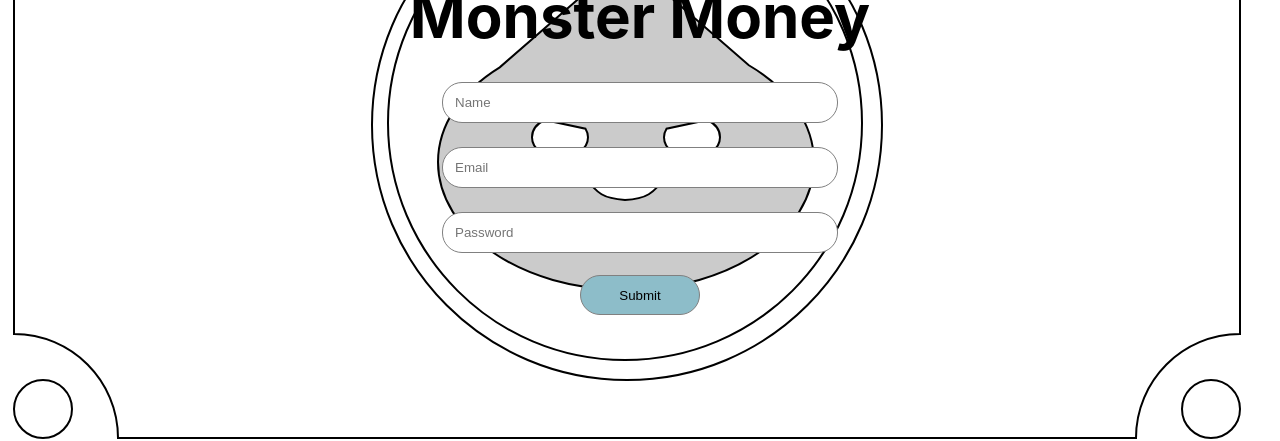
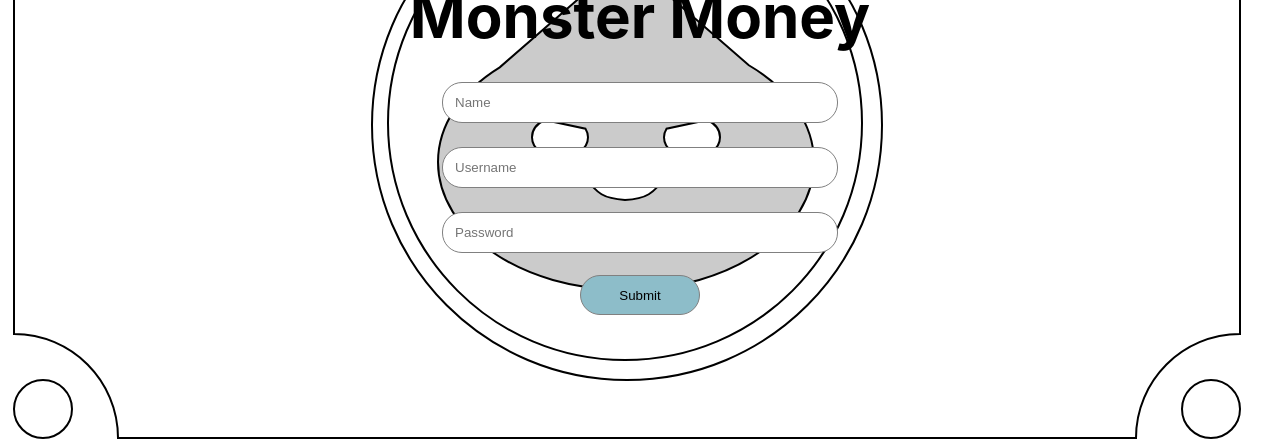
Before and after one commit to Paper-Trail-Project/paper-trail-frontend, a React (Create React App) app: page /signup in a window 1280 px wide. Shown: the part 250-691 px from the top of the page. Built offline with nearby package versions, Linux system fonts and the light colour scheme.

Commit message:
sign up now possible, will redirect to login page

```diff
--- a/src/Components/Routes.js
+++ b/src/Components/Routes.js
@@ -28,6 +28,23 @@ export default function Routes(props) {
         })
       }
 
+    const signup = (newUser, history) => {
+
+      fetch('http://localhost:8000/users', {
+        method: "POST",
+        headers: {
+          "Content-Type": "application/json"
+        },
+        body: JSON.stringify(newUser)
+      })
+      .then(response => response.json())
+      .then(response => history.push('/home'))
+      // .then(response => {
+      //   localStorage.setItem('token', response.password)
+      //   history.push('/home')
+      // })
+    }
+
     return (
         <div>
             <Router>
@@ -36,7 +53,7 @@ export default function Routes(props) {
                     {/* if you want to pass a prop down, change component to render */}
                     {/* render takes a function, this function will return the component you want to go to (login) */}
                     <Route exact path='/login' render={(routerProps) => <Login {...routerProps} login={login}/>} />
-                    <Route exact path='/signup' component={Signup}/>
+                    <Route exact path='/signup' render={(routerProps) => <Signup {...routerProps} signup={signup}/>}/>
                     <Route path='/' component={LandingPage}/>
                 </Switch>
             </Router>
--- a/src/Components/Signup.js
+++ b/src/Components/Signup.js
@@ -1,16 +1,62 @@
-import React from 'react'
+import React, { useState } from 'react'
 import '../Styles/Signup.css'
 
-export default function Signup() {
+export default function Signup(props) {
+
+    const [newUserData, setNewUserData] = useState({ name: "", username: "", password: "" })
+
+    const handleSubmit = (event) => {
+        event.preventDefault();
+        props.signup(newUserData, props.history)
+    }
+
+
+    const handleChange = (event) => {
+        const { name, value } = event.target;
+        setNewUserData({ ...newUserData, [name]: value });
+    };
+
+
+
+
+
+
+
     return (
         <div id="landing-page-container">
             <h1 id="page-title">Monster Money</h1>
             <div id="Signup-container">
-                <form id="Signup-form">
-                    <input className="Signup-input" placeholder="Name"></input>
-                    <input className="Signup-input" placeholder="Email"></input>
-                    <input className="Signup-input" placeholder="Password"></input>
-                    <button id="Signup-button">Submit</button>
+                <form id="Signup-form" onSubmit={handleSubmit}>
+                    <input
+                    className="Signup-input"
+                    name="name"
+                    type="text"
+                    placeholder="Name"
+                    required
+                    value={newUserData.name}
+                    onChange={handleChange}>
+                    </input>
+                    <input
+                    className="Signup-input"
+                    name="username"
+                    type="text"
+                    placeholder="Username"
+                    required
+                    value={newUserData.username}
+                    onChange={handleChange}>
+                    </input>
+                    <input
+                    className="Signup-input"
+                    name="password"
+                    type="password"
+                    placeholder="Password"
+                    value={newUserData.password}
+                    required
+                    onChange={handleChange}
+                    ></input>
+                    <button id="Signup-button" type="submit">
+                    Submit
+                    </button>
                 </form>
             </div>
         </div>
```
